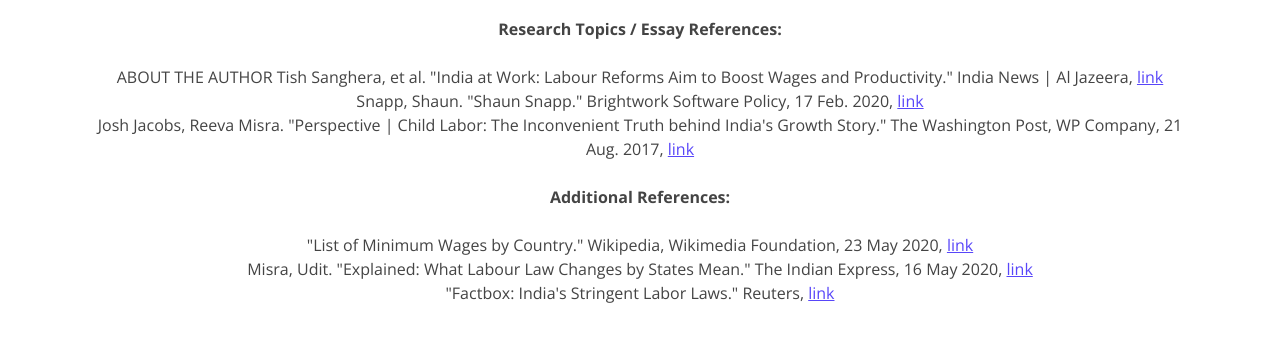
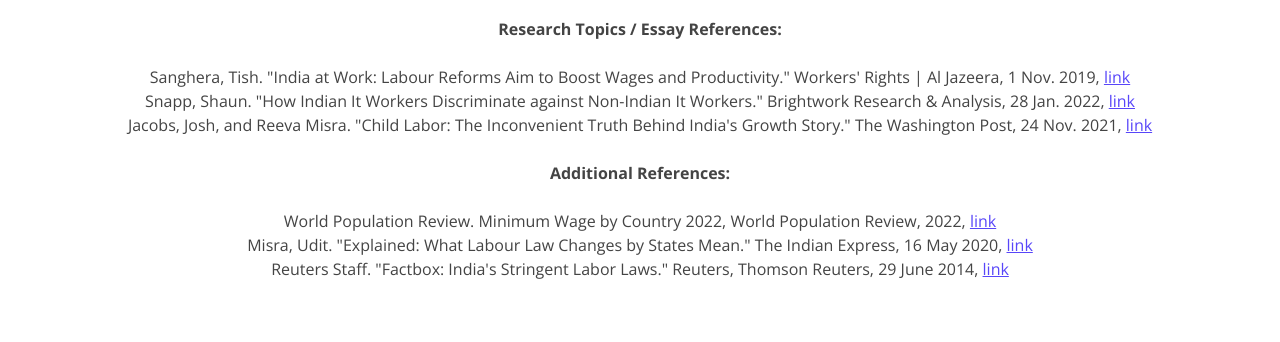
Before and after one commit to JAVAB3ANS/soci-33, a plain HTML site: page credits.html in a window 1280 px wide. Shown: the part 196-538 px from the top of the page. Drawn offline with nearby package versions, Linux system fonts and the light colour scheme.

Commit message:
clean up bibliographical citations

```diff
--- a/credits.html
+++ b/credits.html
@@ -53,15 +53,15 @@
             <p>Research Topics / Essay References:</p>
           </b>
           <br>
-          <p>ABOUT THE AUTHOR Tish Sanghera, et al. "India at Work: Labour Reforms Aim to Boost Wages and Productivity." India News | Al Jazeera, <a href="https://www.aljazeera.com/ajimpact/india-work-labour-reforms-aim-boost-wages-productivity-191101122855317.html?xif=." target="_blank">
+          <p>Sanghera, Tish. "India at Work: Labour Reforms Aim to Boost Wages and Productivity." Workers' Rights | Al Jazeera, 1 Nov. 2019, <a href="https://www.aljazeera.com/economy/2019/11/1/india-at-work-labour-reforms-aim-to-boost-wages-and-productivity" target="_blank">
               <u>link</u>
             </a>
           </p>
-          <p>Snapp, Shaun. "Shaun Snapp." Brightwork Software Policy, 17 Feb. 2020, <a href="https://www.brightworkresearch.com/enterprisesoftwarepolicy/2019/01/31/how-indian-it-workers-discriminate-against-non-indian-workers/." target="_blank">
+          <p>Snapp, Shaun. "How Indian It Workers Discriminate against Non-Indian It Workers." Brightwork Research &amp; Analysis, 28 Jan. 2022, <a href="https://www.brightworkresearch.com/how-indian-it-workers-discriminate-against-non-indian-workers/" target="_blank">
               <u>link</u>
             </a>
           </p>
-          <p>Josh Jacobs, Reeva Misra. "Perspective | Child Labor: The Inconvenient Truth behind India's Growth Story." The Washington Post, WP Company, 21 Aug. 2017, <a href="http://www.washingtonpost.com/news/wonk/wp/2017/08/21/child-labor-the-inconvenient-truth-behind-indias-growth-story/.">
+          <p>Jacobs, Josh, and Reeva Misra. "Child Labor: The Inconvenient Truth Behind India's Growth Story." The Washington Post, 24 Nov. 2021, <a href="https://www.washingtonpost.com/news/wonk/wp/2017/08/21/child-labor-the-inconvenient-truth-behind-indias-growth-story/" target="_blank">
               <u>link</u>
             </a>
           </p>
@@ -70,7 +70,7 @@
             <p>Additional References:</p>
           </b>
           <br>
-          <p>"List of Minimum Wages by Country." Wikipedia, Wikimedia Foundation, 23 May 2020, <a href="https://en.wikipedia.org/wiki/List_of_minimum_wages_by_country" target="_blank">
+          <p>World Population Review. Minimum Wage by Country 2022, World Population Review, 2022, <a href="https://worldpopulationreview.com/country-rankings/minimum-wage-by-country" target="_blank">
               <u>link</u>
             </a>
           </p>
@@ -78,7 +78,7 @@
               <u>link</u>
             </a>
           </p>
-          <p>"Factbox: India's Stringent Labor Laws." Reuters, <a href="https://www.reuters.com/article/us-india-labour-reforms/factbox-indias-stringent-labor-laws-idUSKBN0F40Y320140629" target="_blank">
+          <p>Reuters Staff. "Factbox: India's Stringent Labor Laws." Reuters, Thomson Reuters, 29 June 2014, <a href="https://www.reuters.com/article/us-india-labour-reforms/factbox-indias-stringent-labor-laws-idUSKBN0F40Y320140629" target="_blank">
               <u>link</u>
             </a>
           </p>
```
